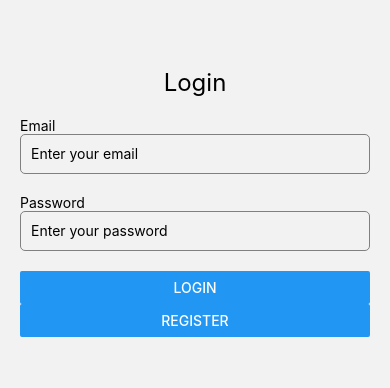
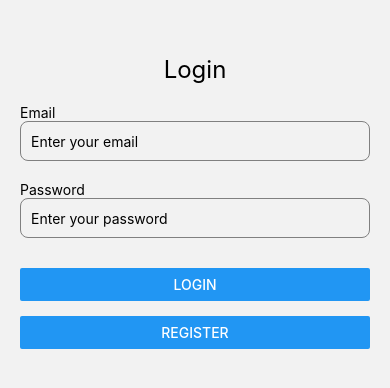
Before and after one commit to Studiegruppe-11/CargoConnect, a React Native app: screen /ProfileHome in a window 390 px wide. Shown: the part 220-608 px from the top of the page. Built offline with nearby package versions, Linux system fonts and the light colour scheme; no server answers.

Commit message:
Add camera permission handling and license scanning feature in ProfileScreen; refactor button layout in Login and OptimizeRoutes components; update app configuration for image picker plugin.

```diff
--- a/components/Login.js
+++ b/components/Login.js
@@ -34,16 +34,45 @@ const LoginScreen = ({ navigation }) => {
         onChangeText={setPassword}
         secureTextEntry
       />
-      <Button title="Login" onPress={handleLogin} />
-      <Button title="Register" onPress={() => navigation.navigate('Register')} />
+      <View style={styles.buttonContainer}>
+        <Button title="Login" onPress={handleLogin} />
+        <View style={styles.registerButton}>
+          <Button title="Register" onPress={() => navigation.navigate('Register')} />
+        </View>
+      </View>
     </View>
   );
 };
 
 const styles = StyleSheet.create({
-  container: { flex: 1, justifyContent: 'center', padding: 20 },
-  title: { fontSize: 24, marginBottom: 20, textAlign: 'center' },
-  input: { height: 40, borderColor: 'gray', borderWidth: 1, marginBottom: 20, paddingHorizontal: 10, borderRadius: 5},
+  container: {
+    flex: 1,
+    justifyContent: 'center',
+    padding: 20
+  },
+  title: {
+    fontSize: 24,
+    marginBottom: 20,
+    textAlign: 'center'
+  },
+  input: {
+    height: 40,
+    borderColor: 'gray',
+    borderWidth: 1,
+    marginBottom: 20,
+    paddingHorizontal: 10,
+    borderRadius: 8
+  },
+  // Add a container for buttons
+  buttonContainer: {
+    marginTop: 10,
+    borderRadius: 8
+  },
+  // Add spacing between buttons
+  registerButton: {
+    marginTop: 15,
+    borderRadius: 25
+  }
 });
 
 export default LoginScreen;
--- a/components/OptimizeRoutes.js
+++ b/components/OptimizeRoutes.js
@@ -323,20 +323,19 @@ const prepareCuOptPayload = async (deliveries, constraints) => {
           <Text style={styles.statusText}>
             Ready to optimize routes. Press the button below to start.
           </Text>
+          <View style={styles.buttonContainer}>
             <Button
               title="Generate Optimized Routes"
               onPress={handleOptimizePress}
               disabled={loading}
             />
+            <View style={styles.buttonSpacing}>
               <Button
                 title="View Generated Routes"
                 onPress={() => navigation.navigate('RouteList')}
               />
-          {/* Remove the "View Details of a Specific Route" button */}
-          {/*<Button
-            title="View Details of a Specific Route"
-            onPress={() => navigation.navigate('RouteDetails', { route })}
-          />*/}
+            </View>
+          </View>
         </View>
       )}
     </View>
@@ -357,7 +356,9 @@ const styles = StyleSheet.create({
     fontSize: 16,
     textAlign: "center",
     marginVertical: 20,
+    backgroundColor: 'transparent', // Fixes background color issue
     color: "#333",
+    padding: 10,
   },
   title: {
     fontSize: 24,
@@ -377,6 +378,13 @@ const styles = StyleSheet.create({
     alignItems: "center",
     padding: 20,
   },
+  buttonContainer: {
+    width: '100%',
+    paddingHorizontal: 20,
+  },
+  buttonSpacing: {
+    marginTop: 15, // Adds space between buttons
+  },
 });
 
 export default OptimizeRoutesScreen;
--- a/components/Profile.js
+++ b/components/Profile.js
@@ -11,6 +11,8 @@ import {
   ScrollView,
   ActivityIndicator,
   TouchableOpacity,
+  PermissionsAndroid,
+  Platform,
 } from "react-native";
 import Slider from "@react-native-community/slider";
 import { ref, onValue, update, set } from "firebase/database";
@@ -19,8 +21,14 @@ import { signOut } from "firebase/auth";
 import MapView, { Marker } from 'react-native-maps';
 import { onAuthStateChanged } from "firebase/auth";
 import { debounce } from 'lodash';
+import * as ImagePicker from 'expo-image-picker';
+import Ionicons from 'react-native-vector-icons/Ionicons';
+
 
 const ProfileScreen = ({ navigation }) => {
+  const [licenseScanned, setLicenseScanned] = useState(false);
+  const [licenseVerified, setLicenseVerified] = useState(false);
+
   // Create debounced save function
   const debouncedSave = debounce(async (preferences) => {
     if (!user) return;
@@ -160,6 +168,8 @@ const ProfileScreen = ({ navigation }) => {
         setWidth(data.dimensions?.width?.toString() || '');
         setHeight(data.dimensions?.height?.toString() || '');
         setLicensePlate(data.licensePlate || '');
+        setLicenseVerified(data.licenseVerified || false);
+        setLicenseScanned(data.licenseVerified || false); // Update UI state based on database
       }
       setLoading(false);
     }, {
@@ -215,6 +225,29 @@ const ProfileScreen = ({ navigation }) => {
     setHasUnsavedChanges(true);
   };
 
+  const handleScanLicense = async () => {
+    const result = await ImagePicker.launchCameraAsync({
+      mediaType: ImagePicker.MediaTypeOptions.Images,
+      allowsEditing: false,
+      quality: 0.8,
+    });
+
+    if (!result.cancelled) {
+      // Update local state to reflect that the license has been scanned and verified
+      setLicenseScanned(true);
+      setLicenseVerified(true);
+
+      // Save the verification status to the database
+      const userRef = ref(database, `users/${user.uid}`);
+      try {
+        await update(userRef, { licenseVerified: true });
+      } catch (error) {
+        console.error('Error updating license status:', error);
+        Alert.alert('Error', 'Failed to update license status');
+      }
+    }
+  };
+
   if (loading) {
     return (
       <View style={styles.container}>
@@ -225,10 +258,9 @@ const ProfileScreen = ({ navigation }) => {
 
   return (
     <ScrollView contentContainerStyle={styles.container}>
-      <Text style={styles.title}>User Settings</Text>
+      <Text style={styles.title}>Settings</Text>
 
       {/* Add Role Selection at the top */}
-      <Text style={styles.sectionTitle}>User Role</Text>
       <View style={styles.roleButtonContainer}>
         <TouchableOpacity
           style={[
@@ -259,6 +291,22 @@ const ProfileScreen = ({ navigation }) => {
       {/* Add License Plate field */}
       {role === 'trucker' && (
         <>
+          <View style={styles.scannerContainer}>
+            {licenseVerified ? (
+              <View style={styles.successContainer}>
+                <Ionicons name="checkmark-circle" size={40} color="#4CAF50" />
+                <Text style={styles.successText}>License Verified</Text>
+              </View>
+            ) : (
+              <TouchableOpacity
+                style={styles.scanButton}
+                onPress={handleScanLicense}
+              >
+                <Ionicons name="camera" size={24} color="#fff" />
+                <Text style={styles.scanButtonText}>Scan License</Text>
+              </TouchableOpacity>
+            )}
+          </View>
           <Text style={styles.sectionTitle}>Vehicle Information</Text>
           <Text style={styles.label}>License Plate</Text>
           <TextInput
@@ -561,11 +609,11 @@ const styles = StyleSheet.create({
   picker: {
     height: 50,
     width: "100%",
-    color: "#333", // Changed from #000 to make text more visible
+    color: "#333",
   },
   pickerItem: {
     height: 50,
-    color: "#333", // Changed from #000 for consistency
+    color: "#333",
   },
   buttonContainer: {
     marginTop: 20,
@@ -599,6 +647,7 @@ const styles = StyleSheet.create({
     flexDirection: "row",
     justifyContent: "space-between",
     marginBottom: 20,
+    marginTop: 10,
     paddingHorizontal: 10,
   },
   roleButton: {
@@ -620,6 +669,30 @@ const styles = StyleSheet.create({
   roleButtonTextActive: {
     color: "#fff",
   },
+  scannerContainer: {
+    alignItems: 'center',
+    marginVertical: 15,
+  },
+  scanButton: {
+    flexDirection: 'row',
+    alignItems: 'center',
+    backgroundColor: '#1EB1FC',
+    padding: 12,
+    borderRadius: 8,
+    gap: 8,
+  },
+  scanButtonText: {
+    color: '#fff',
+    fontSize: 16,
+  },
+  successContainer: {
+    alignItems: 'center',
+  },
+  successText: {
+    color: '#4CAF50',
+    marginTop: 4,
+    fontSize: 14,
+  },
 });
 
 export default ProfileScreen;
```
Also changed, not shown: app.config.js (+10 -1 lines), package.json (+13 -8 lines), 1 other file (tests, documents, lock files or other folders). Lines whose indentation alone changed are shown as unchanged.
